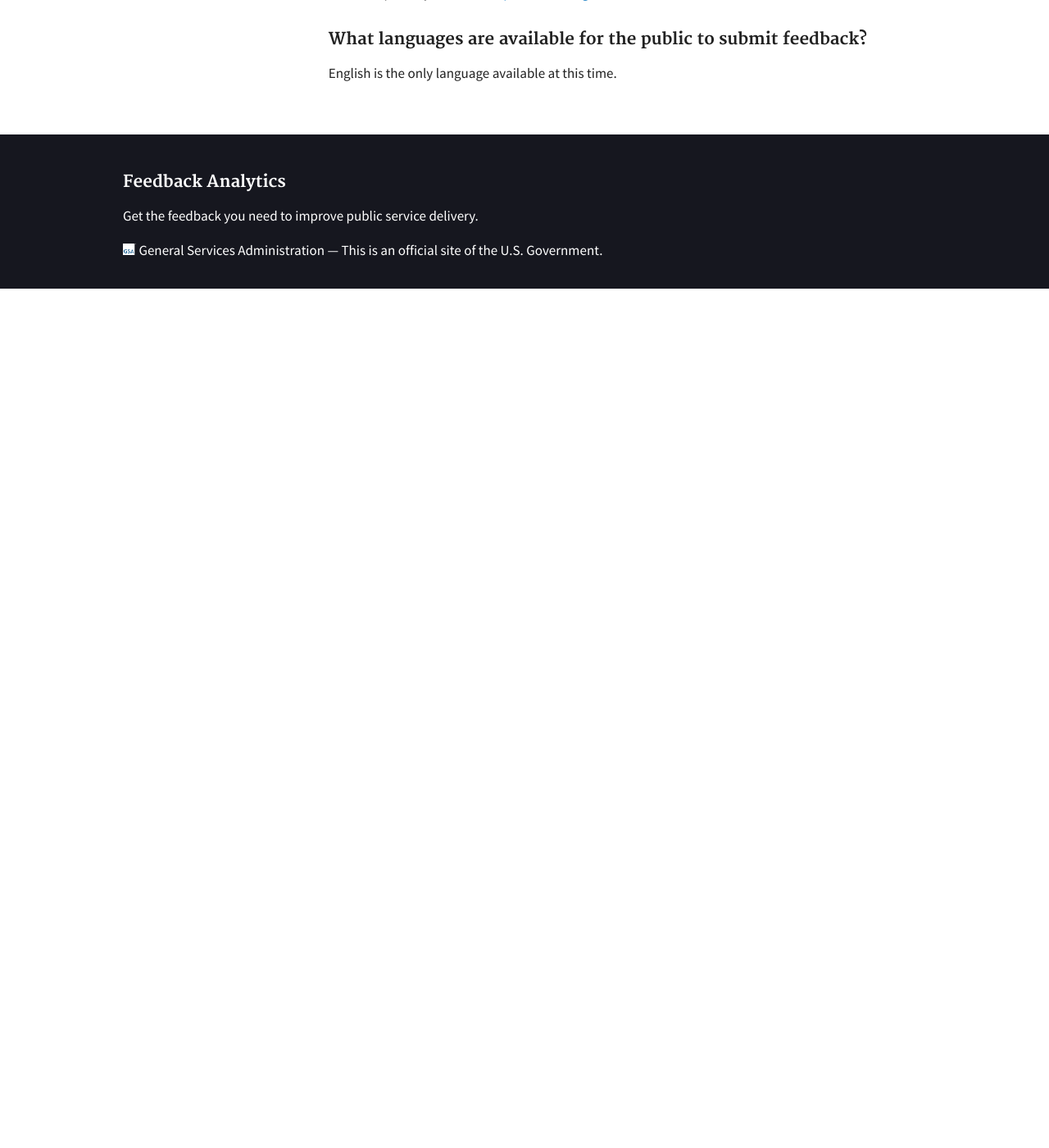
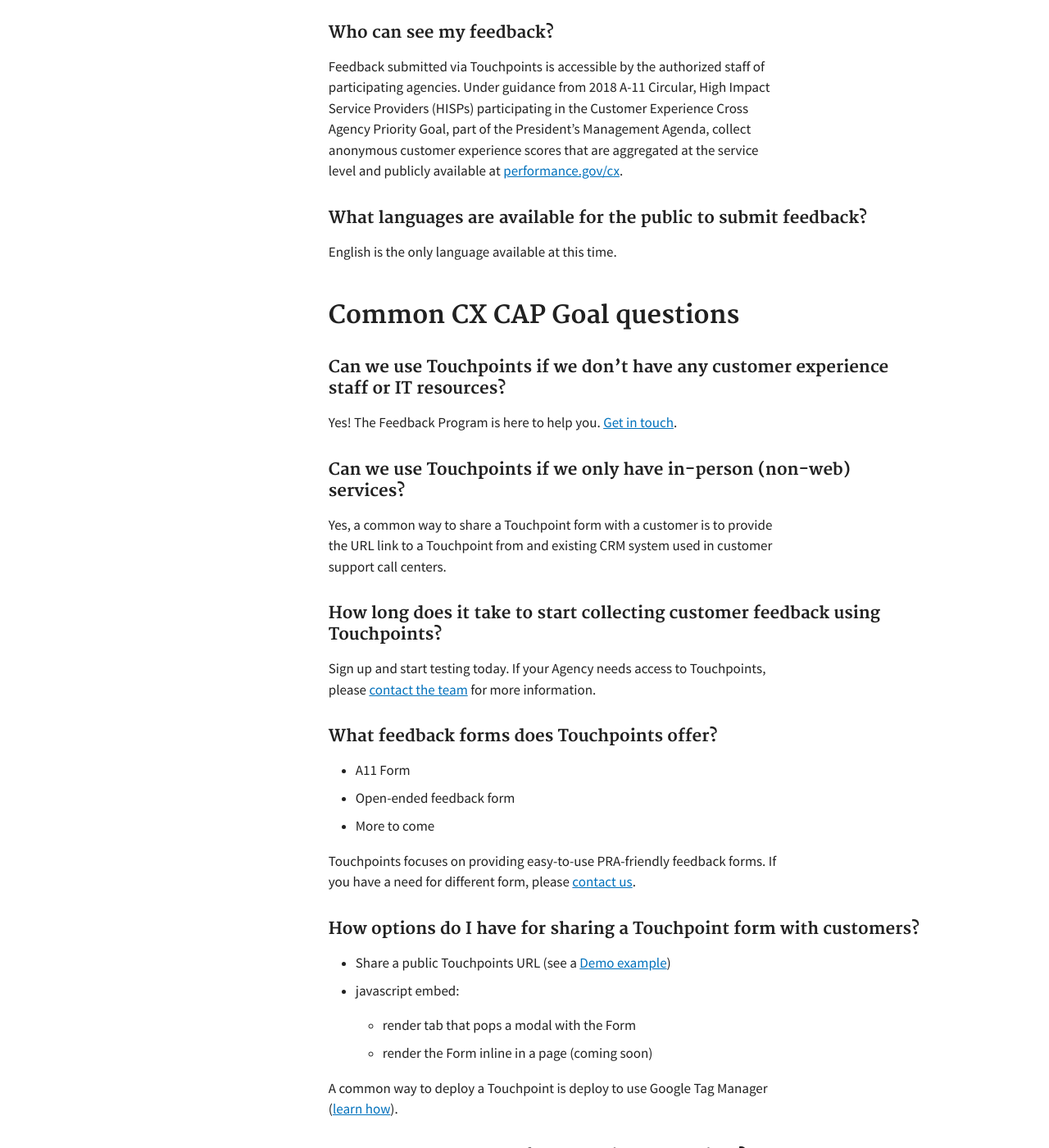
Before and after one commit to GSA/feedback.usa.gov, a Jekyll site: the page built from pages/faq.md, in a window 1280 px wide and 1400 px high, scrolled down 1382 px. Shown: the whole window at 82% size. Built offline with Jekyll 4.4.1, drawn with Linux system fonts in a browser that asks for light colours; before the commit the page ends 1734 px from its top, so only the background shows below that; some of the changed text lies outside the part shown.

Commit message:
add faqs (#20)
* add faqs

* add question

* an -> a

* add who, update contact

* updates

* add CX CAP Goal section
* reduce that header size too
* re-order questions to be more inline with CX

```diff
--- a/_data/navbar.yml
+++ b/_data/navbar.yml
@@ -58,6 +58,12 @@ menu:
                 href: '#feedback-data'
                 show_in_menu: false
                 show_in_footer: false
+            -
+                text: 'CX CAP Goal'
+                id: faq-cx
+                href: '#cx'
+                show_in_menu: false
+                show_in_footer: false
     -
         text: Contact
         id: contact
--- a/pages/faq.md
+++ b/pages/faq.md
@@ -18,6 +18,17 @@ created and maintained by [GSA](https://gsa.gov/).
 Touchpoints enables government agencies to solicit and process user feedback
 to support the continuous improvement of
 public systems, services, processes, and policies.
+
+### Who can use Touchpoints?
+
+Touchpoints is designed for federal government staff
+supporting CX initiatives to easily gather feedback
+from public customers for the purposes of improving
+customer service delivery.
+
+Touchpoints is also designed so public customers
+can provide feedback to agencies by responding to
+easy-to-use online forms.
 
 ### How do I get access to Touchpoints?
 
@@ -41,7 +52,6 @@ The public has the option to submit feedback online via a mobile-friendly websit
 
 Touchpoints forms that do not ask for any Personally Identifiable Information (PII) cannot be used to identify an individual.
 
-
 ### Are members of the public required to provide feedback?
 
 Submitting feedback is purely optional.
@@ -58,3 +68,63 @@ Under guidance from 2018 A-11 Circular, High Impact Service Providers (HISPs) pa
 ### What languages are available for the public to submit feedback?
 
 English is the only language available at this time.
+
+<a name="cx"></a>
+## Common CX CAP Goal questions
+
+### Can we use Touchpoints if we don’t have any customer experience staff or IT resources?
+
+Yes! The Feedback Program is here to help you.
+<a href="mailto:{{site.team_email}}">Get in touch</a>.
+
+### Can we use Touchpoints if we only have in-person (non-web) services?
+
+Yes, a common way to share a Touchpoint form with a customer is to provide the URL link to a Touchpoint from
+and existing CRM system used in customer support call centers.
+
+### How long does it take to start collecting customer feedback using Touchpoints?
+
+Sign up and start testing today.
+If your Agency needs access to Touchpoints, please
+<a href="/contact">contact the team</a> for more information.
+
+### What feedback forms does Touchpoints offer?
+
+* A11 Form
+* Open-ended feedback form
+* More to come
+
+Touchpoints focuses on providing easy-to-use PRA-friendly feedback forms. If you have a need for different form, please
+<a href="mailto:{{site.team_email}}">contact us</a>.
+
+### How options do I have for sharing a Touchpoint form with customers?
+
+* Share a public Touchpoints URL (see a [Demo example](https://touchpoints-demo.app.cloud.gov/touchpoints/1/submit))
+* javascript embed:
+  * render tab that pops a modal with the Form
+  * render the Form inline in a page (coming soon)
+
+A common way to deploy a Touchpoint is deploy to use Google Tag Manager ([learn how](https://github.com/GSA/touchpoints/wiki/Deploying-a-Touchpoint-via-GTM)).
+
+### Who manages the PRA for Forms in Touchpoints?
+
+The Feedback Analytics team is handling the
+PRA for the initial HISP A11 rollout.
+
+### What if a customer says something bad about our Agency?
+
+While not necessarily pleasant, negative feedback can be good fuel for process improvement & improving service delivery. Capturing data that reflects the customer’s voice can be an excellent resource for gaining insight into workflow issues while highlighting opportunities to improve. The Feedback Analytics program exists to help transform customer feedback data into a strategic asset.
+
+### Will I be able to see my A-11 form submission data before it’s released to OMB?
+
+Yes. Submissions are managed and reviewed by authorized Service Managers.
+A manual “certification” or approval step will be required
+before taking advantage of easy CX reporting to performance.gov.
+
+### Can we filter out invalid or duplicate Submissions when reporting Submissions?
+
+Authorized staff can flag invalid entries. eg: spam and feedback abuse
+
+### How can we get started or improve incorporating feedback into our products and services?
+
+[Contact](/contact) the Feedback Analytics team to learn more.
```
